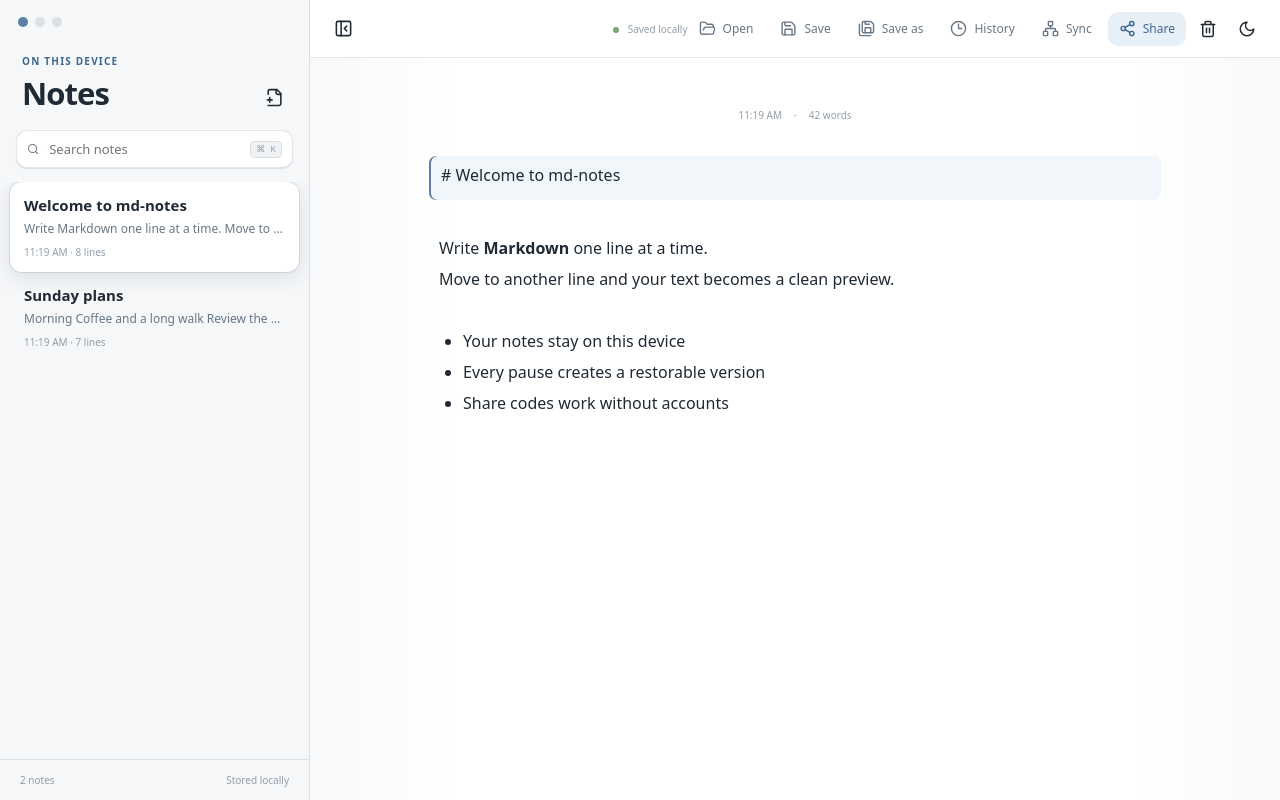
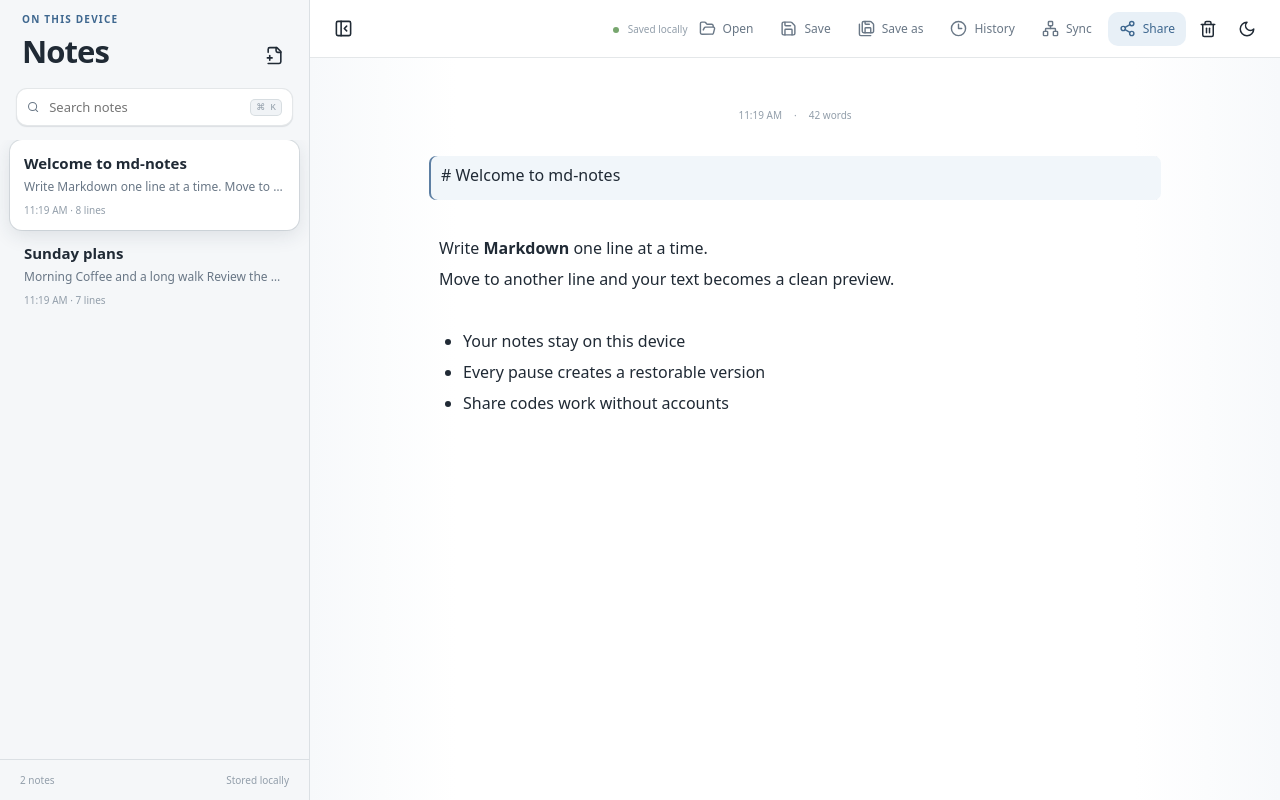
Before and after one commit to schmijul/md-notes, a React (Vite) app: page / in a window 1280 px wide. Built offline with nearby package versions, Linux system fonts and the light colour scheme.

Commit message:
Remove decorative sidebar dots

```diff
--- a/src/App.tsx
+++ b/src/App.tsx
@@ -292,7 +292,6 @@ export default function App() {
   return (
     <main className={`app-shell ${sidebarOpen ? "" : "sidebar-collapsed"} ${historyOpen ? "history-open" : ""}`}>
       <aside className="sidebar">
-        <div className="window-dots" aria-hidden="true"><i /><i /><i /></div>
         <div className="sidebar-title">
           <div><span className="eyebrow">On this device</span><h1>Notes</h1></div>
           <button className="icon-button" onClick={createNote} aria-label="New note"><FilePlus2 size={19} /></button>
--- a/src/styles.css
+++ b/src/styles.css
@@ -66,9 +66,6 @@ body { margin: 0; min-width: 880px; min-height: 100vh; overflow: hidden; }
 .app-shell.sidebar-collapsed { grid-template-columns: 0 minmax(0, 1fr); }
 .sidebar { display: flex; flex-direction: column; min-width: 0; overflow: hidden; background: var(--sidebar); border-right: 1px solid var(--line); }
 .sidebar-collapsed .sidebar { opacity: 0; pointer-events: none; }
-.window-dots { display: flex; gap: 7px; height: 42px; padding: 17px 18px; }
-.window-dots i { width: 10px; height: 10px; border-radius: 50%; background: var(--line); }
-.window-dots i:first-child { background: var(--accent); }
 
 .sidebar-title { display: flex; align-items: end; justify-content: space-between; padding: 12px 18px 16px 22px; }
 .eyebrow { display: block; margin-bottom: 4px; color: var(--accent-strong); font-size: 10px; font-weight: 750; letter-spacing: .12em; text-transform: uppercase; }
@@ -201,7 +198,6 @@ h1, h2, h3, p { margin-top: 0; }
   .app-shell, .app-shell.sidebar-collapsed { grid-template-columns: minmax(0, 1fr); }
   .sidebar { position: fixed; inset: 0 auto 0 0; z-index: 8; width: min(86vw, 330px); box-shadow: 12px 0 40px var(--shadow); transition: transform 180ms ease, opacity 180ms ease; }
   .sidebar-collapsed .sidebar { transform: translateX(-100%); }
-  .window-dots { display: none; }
   .sidebar-title { padding-top: 24px; }
   .toolbar { grid-template-columns: auto 1fr; min-height: 54px; padding: 0 10px; }
   .toolbar-center { display: none; }
```
